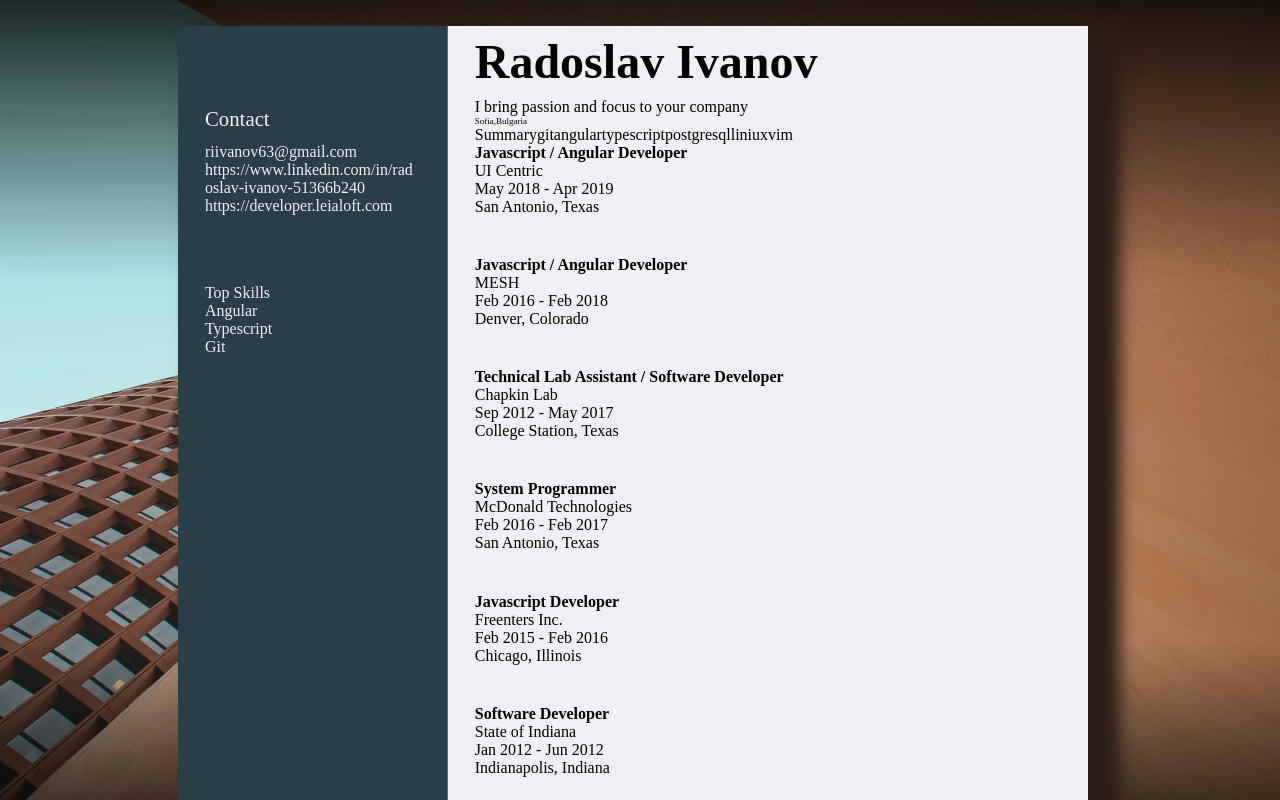
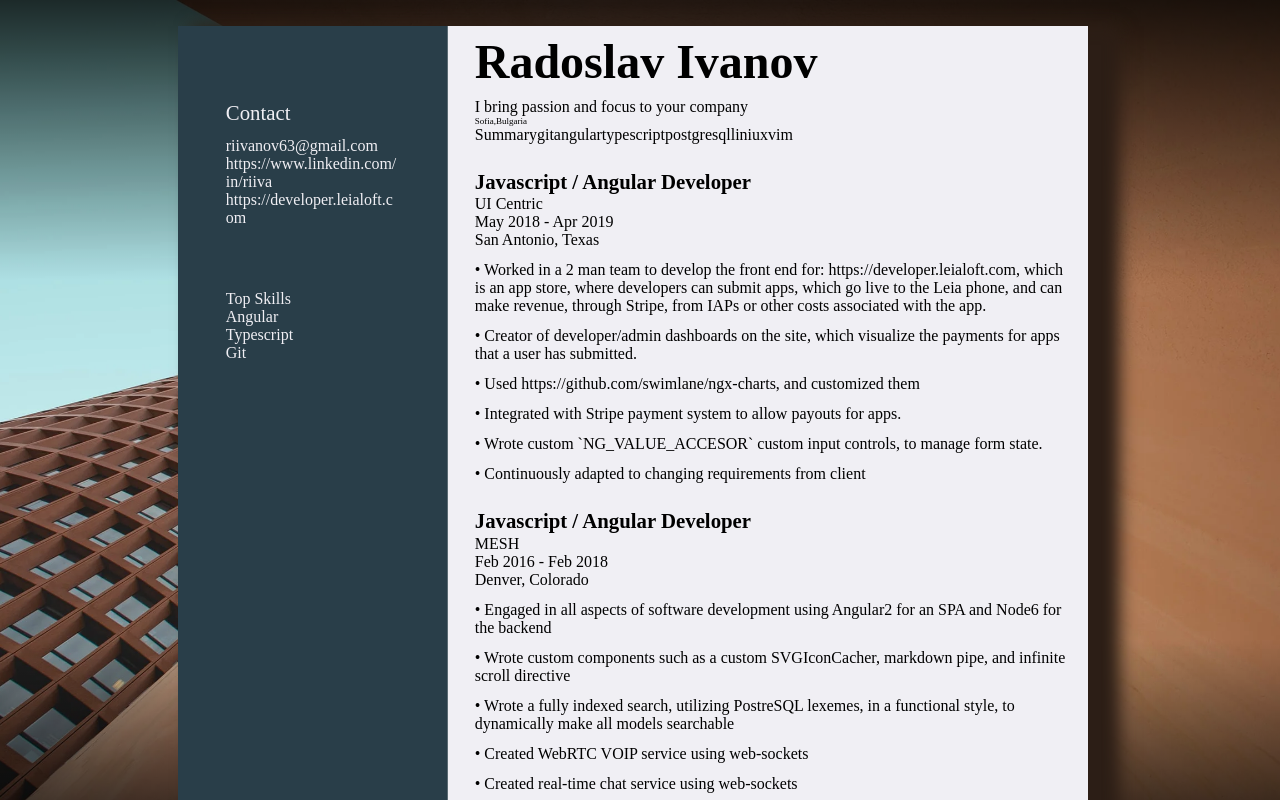
Before and after one commit to riivanov/riivanov.github.io, an Angular app: page / in a window 1280 px wide. Shown: the top 800 px of the page. Built offline with nearby package versions, Linux system fonts and the light colour scheme; a web font is replaced by a local one.

Commit message:
add contributions, custom linkedin URL

```diff
--- a/src/site/model/experience.interface.ts
+++ b/src/site/model/experience.interface.ts
@@ -1,11 +1,15 @@
+export type Contributions = string[];
+
 export interface Location {
   city: string;
   state: string;
 }
+
 export interface Duration {
   from: string;
   to: string;
 }
+
 export interface Experience {
   company: string;
   position: {
@@ -13,5 +17,5 @@ export interface Experience {
     duration: Duration;
     location: Location;
   };
-  contributions: string[];
+  contributions: Contributions;
 }
--- a/src/site/model/resume.json
+++ b/src/site/model/resume.json
@@ -10,7 +10,7 @@
             "country": "Bulgaria"
         },
         "email" : "riivanov63@gmail.com",
-        "linked_in" : "https://www.linkedin.com/in/radoslav-ivanov-51366b240",
+        "linked_in" : "https://www.linkedin.com/in/riiva",
         "websites" : {
             "leia" : "https://developer.leialoft.com",
             "chapkinlab": "https://chapkinlab.tamu.edu/"
@@ -73,7 +73,7 @@
         {
             "company": "Chapkin Lab",
             "position": {
-                "title": "Technical Lab Assistant / Software Developer",
+                "title": "Lab Assistant / Software Developer",
                 "duration": {
                     "from": "09.01.2012",
                     "to": "05.01.2017"
--- /dev/null
+++ b/src/site/resume/resume-main-pane/experience/contribution/contribution.component.html
@@ -0,0 +1 @@
+<div *ngFor="let contrib of contributions" class="contribution">• {{ contrib }}</div>
--- /dev/null
+++ b/src/site/resume/resume-main-pane/experience/contribution/contribution.component.scss
@@ -0,0 +1,8 @@
+:host {
+  flex-direction: column;
+
+  .contribution {
+    margin-top: 0.75rem;
+    width: 95%;
+  }
+}
--- /dev/null
+++ b/src/site/resume/resume-main-pane/experience/contribution/contribution.component.ts
@@ -0,0 +1,20 @@
+import { Component, Input } from "@angular/core";
+import { Contributions } from "src/site/model/experience.interface";
+
+@Component({
+  selector: "contribution",
+  templateUrl: "./contribution.component.html",
+  styleUrls: ["./contribution.component.scss"],
+})
+export class ContributionComponent {
+  #_contributions = [];
+
+  @Input()
+  public set contributions(contrib: Contributions) {
+    this.#_contributions = contrib;
+  }
+
+  public get contributions(): Contributions {
+    return this.#_contributions;
+  }
+}
--- a/src/site/resume/resume-main-pane/experience/experience.component.html
+++ b/src/site/resume/resume-main-pane/experience/experience.component.html
@@ -2,3 +2,4 @@
 <div class="company" [innerText]="experience.company"></div>
 <div class="duration" [innerText]="experience | duration"></div>
 <div class="location" [innerText]="loc.city + ', ' + loc.state"></div>
+<contribution [contributions]="experience.contributions"></contribution>
--- a/src/site/resume/resume-main-pane/experience/experience.component.scss
+++ b/src/site/resume/resume-main-pane/experience/experience.component.scss
@@ -1,8 +1,11 @@
 :host {
   height: 100%;
   flex-direction: column;
+  margin-top: 1.5rem;
 
   .position-title {
-    font-weight: bold;
+    font-size: 1.3rem;
+    font-weight: 600;
+    line-height: 1.3333;
   }
 }
--- a/src/site/resume/resume-main-pane/experience/experience.component.ts
+++ b/src/site/resume/resume-main-pane/experience/experience.component.ts
@@ -7,13 +7,13 @@ import { Experience, Location } from "src/site/model/experience.interface";
   styleUrls: ["./experience.component.scss"],
 })
 export class ExperienceComponent {
-  _experience: Experience = null;
+  #_experience: Experience = null;
   @Input()
   public set experience(exp: Experience) {
-    this._experience = exp;
+    this.#_experience = exp;
   }
   public get experience(): Experience {
-    return this._experience;
+    return this.#_experience;
   }
 
   public get loc(): Location {
--- a/src/site/resume/resume.module.ts
+++ b/src/site/resume/resume.module.ts
@@ -11,6 +11,7 @@ import { ExperienceComponent } from "./resume-main-pane/experience/experience.co
 import { ResumeMainPaneComponent } from "./resume-main-pane/resume-main-pane.component";
 import { ResumePageContainerComponent } from "./resume-page-container/resume-page-container.component";
 import { ResumePageComponent } from "./resume-page/resume-page.component";
+import { ContributionComponent } from './resume-main-pane/experience/contribution/contribution.component';
 
 @NgModule({
   imports: [CommonModule],
@@ -25,6 +26,7 @@ import { ResumePageComponent } from "./resume-page/resume-page.component";
     SkillListComponent,
     ExperienceComponent,
     DurationPipe,
+    ContributionComponent,
   ],
   providers: [ResumeJSONService, DatePipe],
   exports: [ResumePageContainerComponent],
--- a/src/styles.scss
+++ b/src/styles.scss
@@ -9,8 +9,8 @@
 
 html {
   display: flex;
-  // flex-flow: row wrap;
   font-family: "Liberation Serif Regular";
+  font-size: medium;
 
   * {
     // https://stackoverflow.com/questions/13430897/how-to-override-font-boosting-in-mobile-chrome
@@ -21,7 +21,6 @@ html {
 
 body {
   display: flex;
-  // flex-flow: row wrap;
   flex-direction: column;
   flex: 1 auto;
   margin: 0;
```
